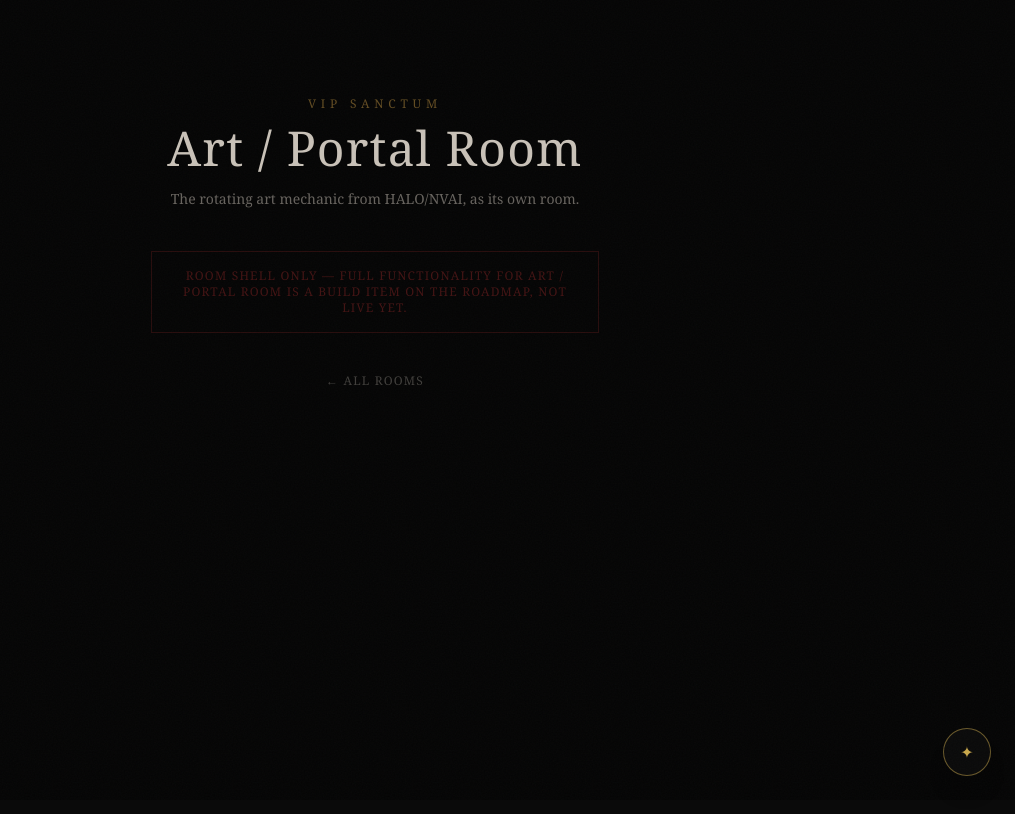
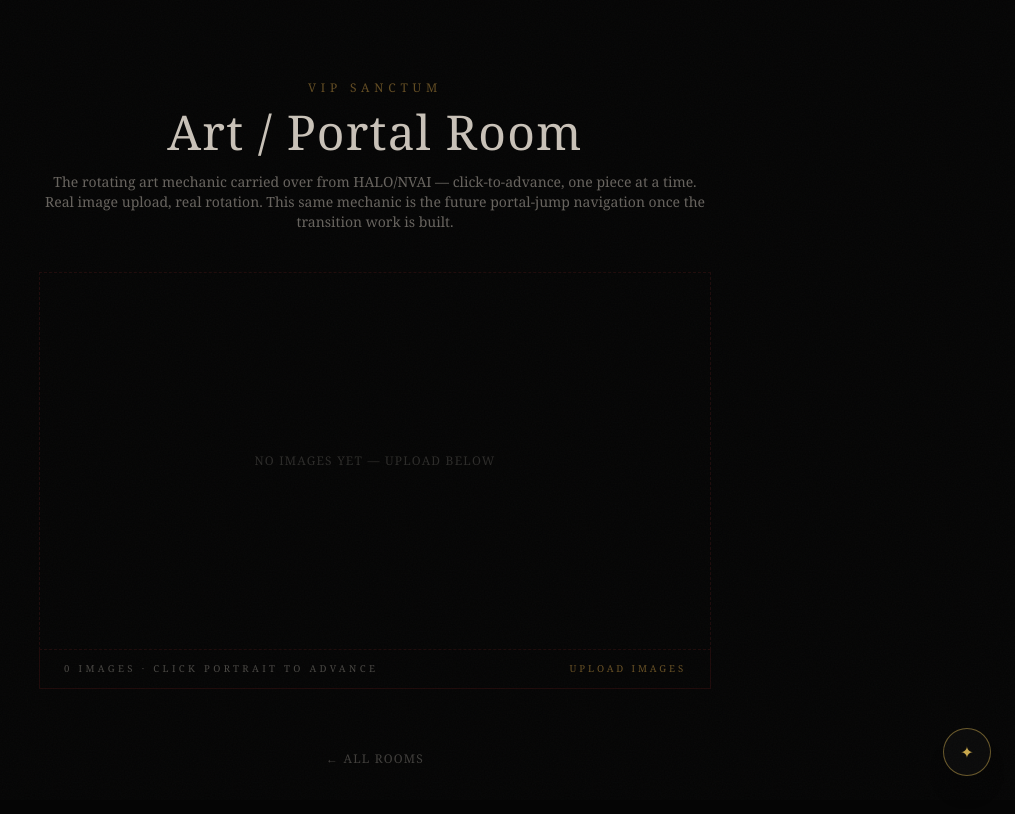
Before and after one commit to Businessbear1981/Active_Members_Only, a Next.js app: page /vip/art-portal in a window 1280 px wide. Shown: the top 814 px of the page, without its empty margins (265-1280 px from the left). Built offline with nearby package versions, Linux system fonts and the light colour scheme.

Commit message:
Add real rotating art gallery (upload + click-to-advance) to VIP Art/Portal Room; add DoorDash Virtual Brand menu API seam and weekly menu data for The Restaurant

```diff
--- /dev/null
+++ b/app/api/restaurant/menu/route.ts
@@ -0,0 +1,32 @@
+import { NextResponse } from 'next/server'
+import { getCurrentWeeklyMenu } from '@/lib/restaurantMenu'
+
+// Real seam for DoorDash's Virtual Brand menu-pull integration — DoorDash
+// calls a partner-provided endpoint like this to sync a store's menu.
+// Field names here are a reasonable structure, not verified against
+// DoorDash's exact schema — reconcile against their Developer Services docs
+// before this goes live. The weekly-rotation logic is real regardless.
+export async function GET() {
+  const menu = getCurrentWeeklyMenu()
+
+  const categories = Array.from(new Set(menu.items.map(i => i.category))).map(category => ({
+    name: category,
+    items: menu.items
+      .filter(i => i.category === category)
+      .map(i => ({
+        id: i.id,
+        name: i.name,
+        description: i.description,
+        price_cents: Math.round(i.price * 100),
+        image_url: i.imageUrl,
+      })),
+  }))
+
+  return NextResponse.json({
+    brand: 'Active Members Only — The Restaurant',
+    week_of: menu.weekOf,
+    kitchen_partner: menu.cityKitchenPartner,
+    categories,
+    status: 'not_live_on_doordash_yet',
+  })
+}
--- /dev/null
+++ b/app/vip/art-portal/page.tsx
@@ -0,0 +1,29 @@
+import Link from 'next/link'
+import RotatingGallery from '@/components/vip/RotatingGallery'
+
+export default function ArtPortalPage() {
+  return (
+    <main className="min-h-screen bg-vip-bg px-6 py-20">
+      <div className="max-w-2xl mx-auto text-center mb-10">
+        <p className="text-xs tracking-[0.4em] uppercase text-vip-amber opacity-70">VIP SANCTUM</p>
+        <h1 className="text-3xl md:text-5xl font-serif tracking-wide text-vip-ivory mt-3">Art / Portal Room</h1>
+        <p className="text-sm text-vip-ivory/50 mt-4">
+          The rotating art mechanic carried over from HALO/NVAI — click-to-advance, one piece at a
+          time. Real image upload, real rotation. This same mechanic is the future portal-jump
+          navigation once the transition work is built.
+        </p>
+      </div>
+
+      <RotatingGallery />
+
+      <div className="text-center mt-14">
+        <Link
+          href="/vip"
+          className="text-xs tracking-widest uppercase text-vip-ivory/30 hover:text-vip-amber transition-colors"
+        >
+          ← All rooms
+        </Link>
+      </div>
+    </main>
+  )
+}
--- /dev/null
+++ b/components/vip/RotatingGallery.tsx
@@ -0,0 +1,109 @@
+'use client'
+
+import { useState } from 'react'
+
+interface GalleryImage {
+  id: string
+  url: string
+  name: string
+}
+
+export default function RotatingGallery() {
+  const [images, setImages] = useState<GalleryImage[]>([])
+  const [index, setIndex] = useState(0)
+
+  function handleUpload(e: React.ChangeEvent<HTMLInputElement>) {
+    const files = e.target.files
+    if (!files?.length) return
+    const newImages: GalleryImage[] = Array.from(files).map(file => ({
+      id: `${Date.now()}-${file.name}`,
+      url: URL.createObjectURL(file),
+      name: file.name,
+    }))
+    setImages(prev => [...prev, ...newImages])
+    e.target.value = ''
+  }
+
+  function advance() {
+    if (images.length === 0) return
+    setIndex(i => (i + 1) % images.length)
+  }
+
+  function removeCurrent() {
+    if (images.length === 0) return
+    setImages(prev => prev.filter((_, i) => i !== index))
+    setIndex(i => Math.max(0, Math.min(i, images.length - 2)))
+  }
+
+  const current = images[index]
+
+  return (
+    <div className="max-w-2xl mx-auto">
+      {current ? (
+        <div
+          className="relative overflow-hidden bg-vip-bg border border-vip-crimson/40 cursor-pointer"
+          onClick={advance}
+        >
+          <div className="relative aspect-[16/9]">
+            {/* eslint-disable-next-line @next/next/no-img-element */}
+            <img
+              key={current.id}
+              src={current.url}
+              alt={current.name}
+              className="w-full h-full object-contain"
+            />
+          </div>
+
+          {images.length > 1 && (
+            <div className="absolute top-4 right-4 bg-vip-bg/70 border border-vip-amber/30 px-3 py-1.5 backdrop-blur-sm">
+              <p className="text-[0.6rem] uppercase tracking-[0.35em] text-vip-amber/70">
+                {index + 1} / {images.length}
+              </p>
+            </div>
+          )}
+
+          <div className="absolute inset-x-0 bottom-0 bg-gradient-to-t from-vip-bg/95 via-vip-bg/50 to-transparent pt-16 pb-5 px-6 pointer-events-none">
+            <p className="text-vip-ivory text-sm">{current.name}</p>
+          </div>
+
+          {images.length > 1 && (
+            <div className="absolute bottom-5 right-6 flex items-center gap-1.5">
+              {images.map((_, i) => (
+                <div
+                  key={i}
+                  className={`rounded-full transition-all duration-300 ${
+                    i === index ? 'w-5 h-1 bg-vip-amber' : 'w-1 h-1 bg-vip-ivory/25'
+                  }`}
+                />
+              ))}
+            </div>
+          )}
+        </div>
+      ) : (
+        <div className="aspect-[16/9] border border-dashed border-vip-crimson/30 flex items-center justify-center">
+          <p className="text-vip-ivory/20 text-xs uppercase tracking-widest">No images yet — upload below</p>
+        </div>
+      )}
+
+      <div className="flex items-center justify-between border border-t-0 border-vip-crimson/30 bg-vip-bg/60 px-6 py-3">
+        <p className="text-[0.6rem] uppercase tracking-[0.35em] text-vip-ivory/35">
+          {images.length} image{images.length === 1 ? '' : 's'} · click portrait to advance
+        </p>
+        <div className="flex items-center gap-4">
+          {current && (
+            <button
+              onClick={removeCurrent}
+              className="text-[0.6rem] uppercase tracking-[0.3em] text-vip-crimson hover:text-red-400 transition-colors"
+            >
+              Remove
+            </button>
+          )}
+          <label className="text-[0.6rem] uppercase tracking-[0.3em] text-vip-amber/75 hover:text-vip-amber transition-colors cursor-pointer">
+            Upload Images
+            <input type="file" accept="image/*" multiple onChange={handleUpload} className="hidden" />
+          </label>
+        </div>
+      </div>
+    </div>
+  )
+}
--- /dev/null
+++ b/lib/restaurantMenu.ts
@@ -0,0 +1,40 @@
+export interface MenuItem {
+  id: string
+  name: string
+  description: string
+  price: number
+  category: string
+  imageUrl: string
+}
+
+export interface WeeklyMenu {
+  weekOf: string
+  cityKitchenPartner: string
+  items: MenuItem[]
+}
+
+// Real rotating structure — same shape a DoorDash Virtual Brand menu-pull
+// response needs. Swap this for a real weekly-curated menu once a partner
+// kitchen is signed; nothing else (the API route, the page) needs to change.
+export function getCurrentWeeklyMenu(): WeeklyMenu {
+  const items: MenuItem[] = [
+    { id: 'm1', name: 'Late Night Smash Burger', description: 'Double patty, brass-glazed onions, house sauce', price: 14.99, category: 'Mains', imageUrl: '/brand/menu/placeholder.jpg' },
+    { id: 'm2', name: 'Studio Session Wings', description: '8pc, gold dust dry rub', price: 12.99, category: 'Mains', imageUrl: '/brand/menu/placeholder.jpg' },
+    { id: 'm3', name: 'Midnight Ramen', description: 'Slow-braised, soft egg, scallion', price: 15.99, category: 'Mains', imageUrl: '/brand/menu/placeholder.jpg' },
+    { id: 'm4', name: 'Vault Fries', description: 'Truffle salt, parmesan', price: 6.99, category: 'Sides', imageUrl: '/brand/menu/placeholder.jpg' },
+    { id: 'm5', name: 'Label Salad', description: 'Charred corn, cotija, lime', price: 8.99, category: 'Sides', imageUrl: '/brand/menu/placeholder.jpg' },
+    { id: 'm6', name: 'After Hours Espresso Shake', description: 'Cold brew, vanilla, whipped', price: 7.99, category: 'Drinks', imageUrl: '/brand/menu/placeholder.jpg' },
+    { id: 'm7', name: 'Gold Bar', description: 'Salted caramel, dark chocolate', price: 5.99, category: 'Dessert', imageUrl: '/brand/menu/placeholder.jpg' },
+    { id: 'm8', name: 'Streets Street Corn', description: 'Grilled, chili-lime crema', price: 6.49, category: 'Sides', imageUrl: '/brand/menu/placeholder.jpg' },
+  ]
+
+  const now = new Date()
+  const monday = new Date(now)
+  monday.setDate(now.getDate() - ((now.getDay() + 6) % 7))
+
+  return {
+    weekOf: monday.toISOString().slice(0, 10),
+    cityKitchenPartner: 'Partner kitchen not yet signed — placeholder',
+    items,
+  }
+}
--- a/platform.config.json
+++ b/platform.config.json
@@ -49,7 +49,7 @@
     { "slug": "marketplace",  "parentSlug": null, "tier": "surface", "spaceType": "wing", "title": "The Marketplace", "tagline": "Digital + physical merch, stems, presets, the label store.",     "status": "live" },
     { "slug": "club",         "parentSlug": null, "tier": "surface", "spaceType": "wing", "title": "The Club",       "tagline": "Public matching and discovery.",                                "status": "live" },
     { "slug": "lounge",       "parentSlug": null, "tier": "surface", "spaceType": "wing", "title": "The Lounge",     "tagline": "Activity feed, direct messages, connections.",                  "status": "coming-soon" },
-    { "slug": "restaurant",   "parentSlug": null, "tier": "surface", "spaceType": "wing", "title": "The Restaurant", "tagline": "Digital dining. Scope still being defined.",                    "status": "coming-soon" },
+    { "slug": "restaurant",   "parentSlug": null, "tier": "surface", "spaceType": "wing", "title": "The Restaurant", "tagline": "A rotating weekly AMO-branded menu via DoorDash Virtual Brands, prepared by local partner kitchens in each city.", "status": "coming-soon" },
 
     { "slug": "hip-hop",             "parentSlug": null,      "tier": "streets", "spaceType": "wing", "title": "Hip-Hop",              "tagline": "Genre room. Project rooms nested inside.",         "status": "live" },
     { "slug": "midnight-sessions",   "parentSlug": "hip-hop", "tier": "streets", "spaceType": "room", "title": "Midnight Sessions",    "tagline": "Project room — arranger, assets, A&R pipeline.",   "status": "live" },
```
